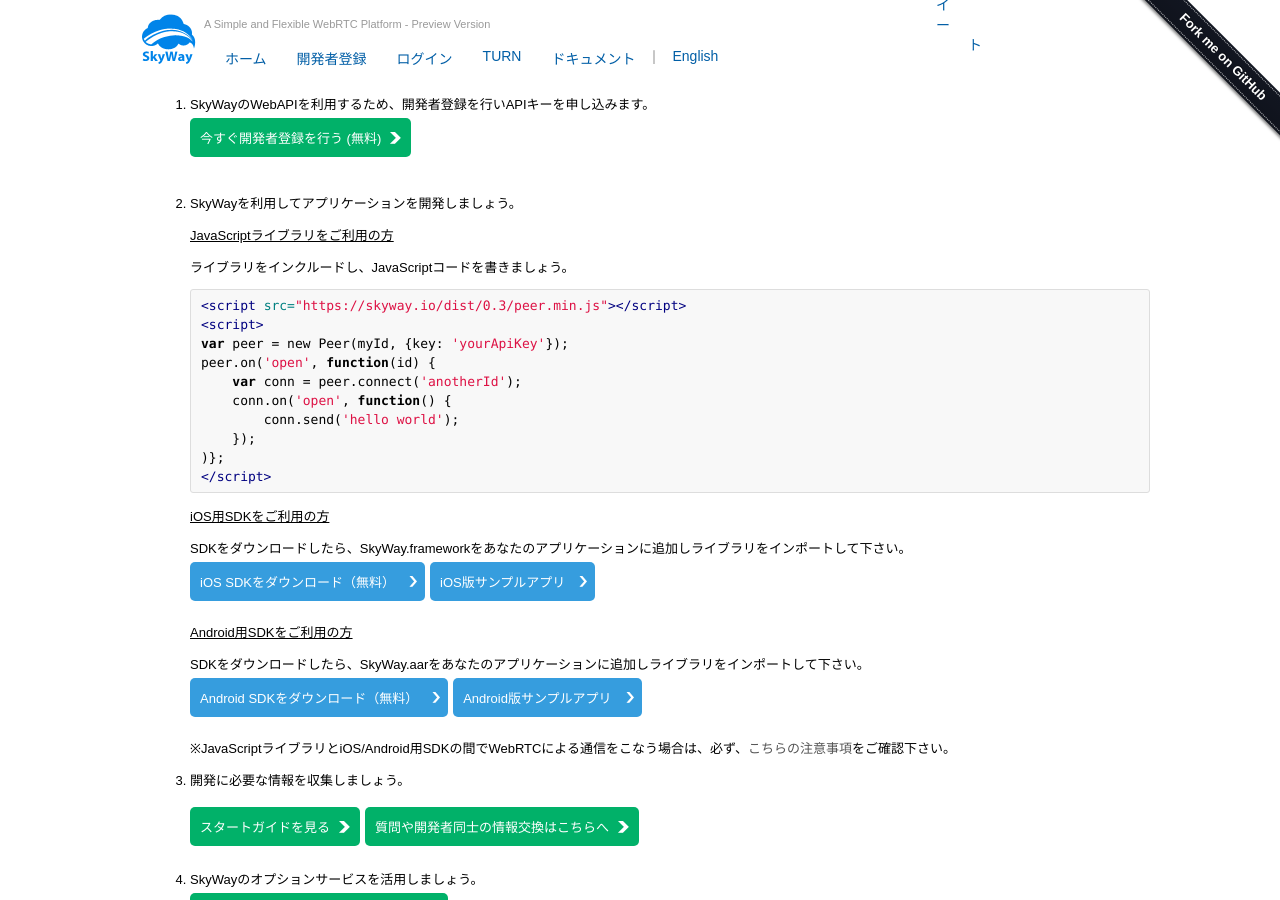
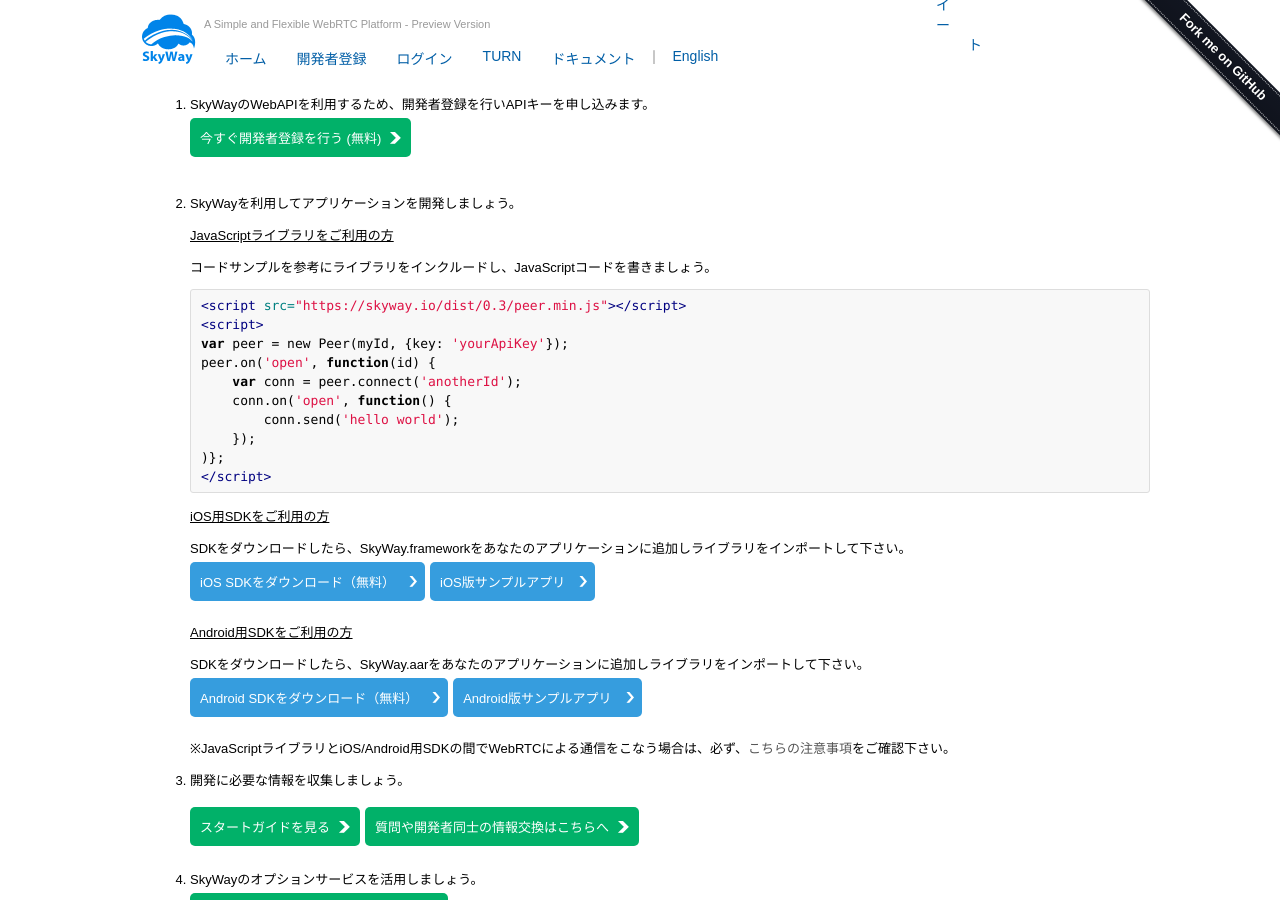
Before and after one commit to nttcom/skyway-old, a Jekyll site: the page built from index.html, in a window 1280 px wide and 900 px high, scrolled down 1613 px. Built offline with Jekyll 4.4.1, drawn with Linux system fonts in a browser that asks for light colours; comment, search, counter and statistics services are not loaded.

Commit message:
fix #135

```diff
--- a/index.html
+++ b/index.html
@@ -91,7 +91,7 @@
 
                     <li><p>SkyWayを利用してアプリケーションを開発しましょう。</p>
                         <p class="underline">JavaScriptライブラリをご利用の方</p>
-                        ライブラリをインクルードし、JavaScriptコードを書きましょう。
+                        コードサンプルを参考にライブラリをインクルードし、JavaScriptコードを書きましょう。<BR>
 
                         <div class="highlight">
 <pre><span class="nt">&lt;script </span><span class="na">src=</span><span
```
